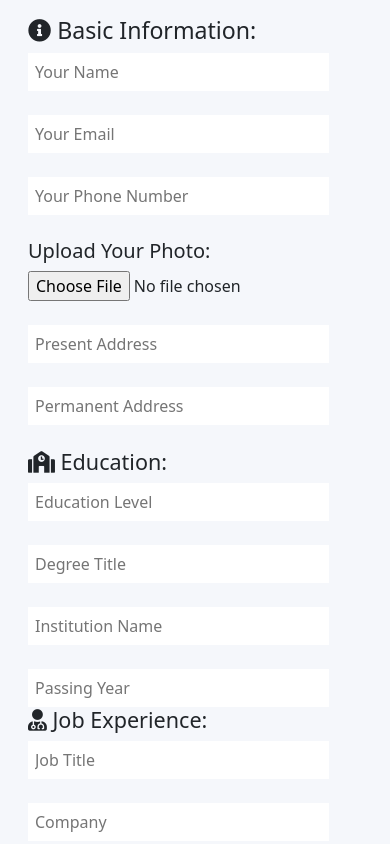
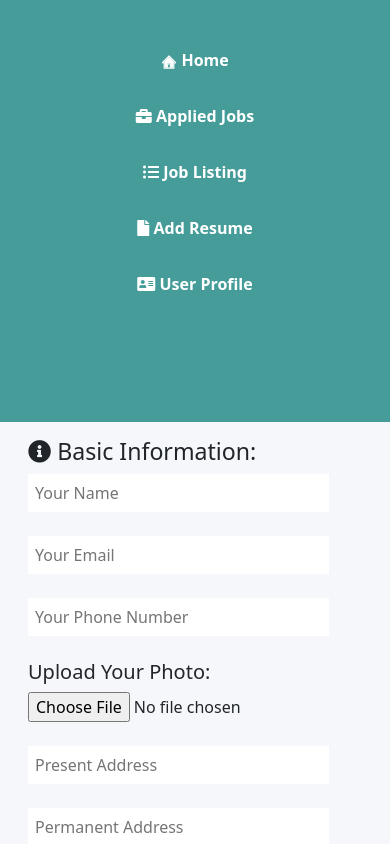
Before and after one commit to DevSquadCode/jobzilla-client, a React (Create React App) app: page /createCandidateProfile in a window 390 px wide. Shown: the top 844 px of the page. Built offline with nearby package versions, Linux system fonts and the light colour scheme.

Commit message:
[Added] sidebar

```diff
--- a/src/App.js
+++ b/src/App.js
@@ -10,6 +10,7 @@ import RegisterAsJobSeeker from './pages/authentication/RegisterAsJobSeeker/Regi
 import RegisterAsRecruiter from './pages/authentication/RegisterAsRecruiter/RegisterAsRecruiter.jsx';
 import AddReview from './components/AddReview/AddReview.js';
 import CreateCandidateProfile from './components/Candidates/CreateCandidateProfile/CreateCandidateProfile.js';
+import Sidebar from './components/Shared/Sidebar/Sidebar.js';
 
 
 function App() {
@@ -34,6 +35,9 @@ function App() {
         <Route path='/createCandidateProfile'>
           <CreateCandidateProfile></CreateCandidateProfile>
         </Route>
+        <Route path='/sidebar'>
+          <Sidebar></Sidebar>
+        </Route>
         <Route exact path='/'>
           <Home />
         </Route>
--- a/src/components/Candidates/CreateCandidateProfile/CreateCandidateProfile.js
+++ b/src/components/Candidates/CreateCandidateProfile/CreateCandidateProfile.js
@@ -1,4 +1,5 @@
 import React from 'react';
+import Sidebar from '../../Shared/Sidebar/Sidebar';
 import './CreateCandidateProfile.css'
 
 const CreateCandidateProfile = () => {
@@ -6,7 +7,7 @@ const CreateCandidateProfile = () => {
         <div className="formField">
             <div className="row ">
            <div className="col-md-2">
-
+            <Sidebar></Sidebar>
            </div>
 
            <div className="col-md-10">
--- /dev/null
+++ b/src/components/Shared/Sidebar/Sidebar.css
@@ -0,0 +1,37 @@
+.sidebar{
+    background-color: #459C98;
+    position: fixed;
+    height: 100vh;
+    font-weight: bold;
+    color: #FFFFFF;
+}
+
+.sidebar li{
+    margin-bottom: 2rem;
+    text-decoration: none;
+    font-weight: 700;
+}
+
+.sidebar .link{
+    text-decoration: none;
+}
+
+@media(max-width:992px){
+    .sidebar{
+        background-color: #459C98;
+        position: relative;
+        height: 50vh;
+        width: 100vw;
+        text-align: center;
+    }
+}
+
+@media(max-width:668px){
+    .sidebar{
+        background-color: #459C98;
+        position: relative;
+        height: 50vh;
+        width: 100vw;
+        text-align: center;
+    }
+}
--- /dev/null
+++ b/src/components/Shared/Sidebar/Sidebar.js
@@ -0,0 +1,35 @@
+import React from 'react';
+import './Sidebar.css';
+import { AiFillControl, AiFillFileAdd, AiTwotoneHome } from "react-icons/ai";
+import { Link } from 'react-router-dom';
+
+const Sidebar = () => {
+    return (
+        <div className="sidebar d-flex flex-column justify-content-between col-md-2 py-5 px-4" >
+            <ul className="list-unstyled">
+                <li>
+                <Link to="/home" className="text-white link">
+                    <AiTwotoneHome /> <span>Home</span>
+                </Link>
+
+                </li>
+                <li>
+                <i class="fas fa-briefcase"></i> <span>Applied Jobs</span>
+
+                </li>
+                <li>
+                <i class="fas fa-list-ul"></i> <span>Job Listing</span>
+                </li>
+                <li>
+                <i class="fas fa-file"></i> <span>Add Resume</span>
+                </li>
+                <li>
+                <i class="fas fa-address-card"></i> <span>User Profile</span>
+                </li>
+            </ul>
+
+        </div>
+    );
+};
+
+export default Sidebar;
```
